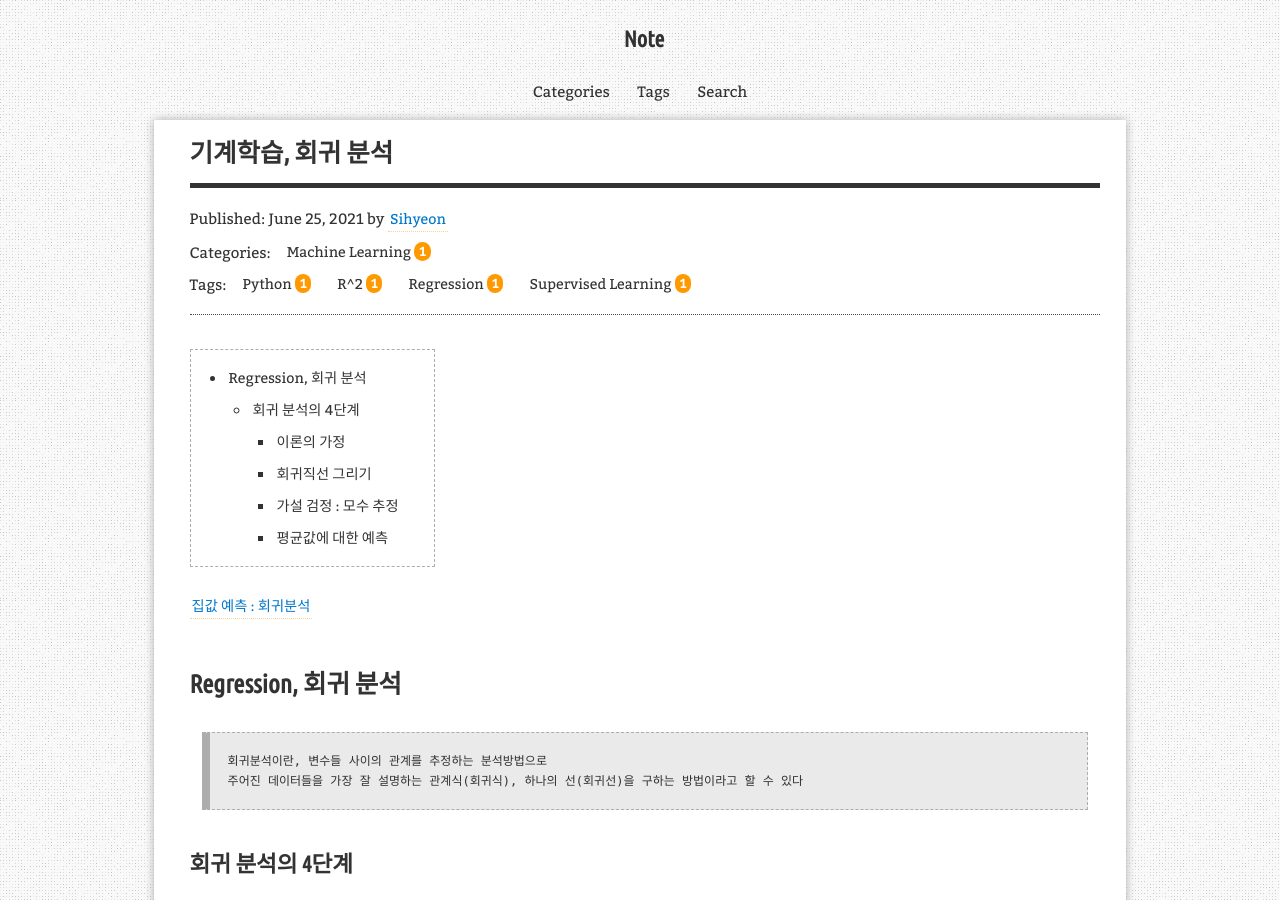
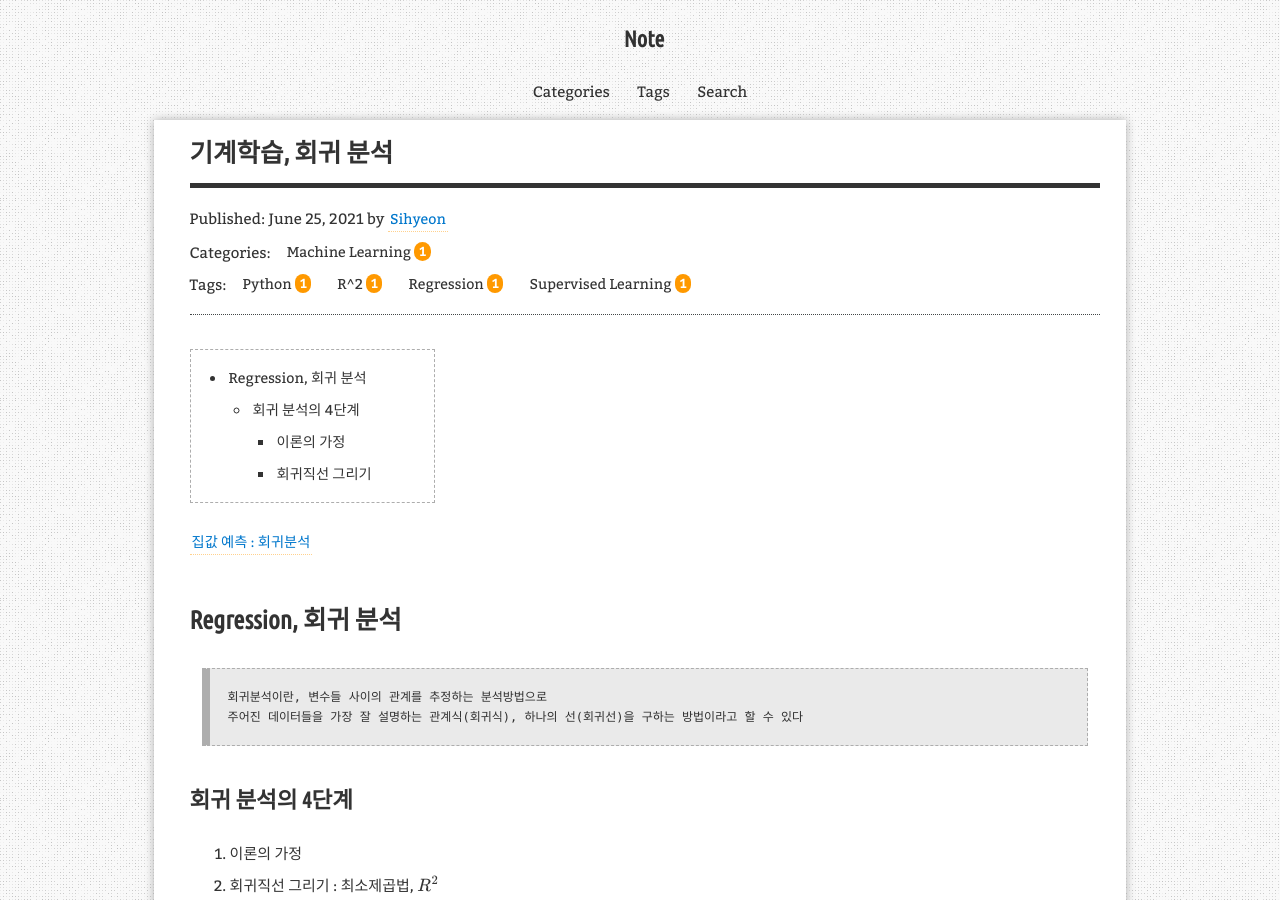
Before and after one commit to aristohyun/aristohyun.github.io, a Jekyll site: the page built from _posts/2021-06-25-Regression.md, in a window 1280 px wide and 900 px high. Built offline with Jekyll 4.4.1, drawn with Linux system fonts in a browser that asks for light colours; formulas are drawn with MathJax 3; comment, search, counter and statistics services are not loaded; some of the changed text lies outside the part shown.

Commit message:
Update 2021-06-25-Regression.md

```diff
--- a/_posts/2021-06-25-Regression.md
+++ b/_posts/2021-06-25-Regression.md
@@ -64,10 +64,3 @@ SSE = Explained Sum of Squares, 관측값 - 추정값(잔차의 합)
 $y_i$ : 관측값
 $\bar{y}$ : 관측값의 평균값
 $\hat{y}$ : 추정값 (회귀식의 값)
-
-
-### 가설 검정 : 모수 추정
-
-
-
-### 평균값에 대한 예측
```
